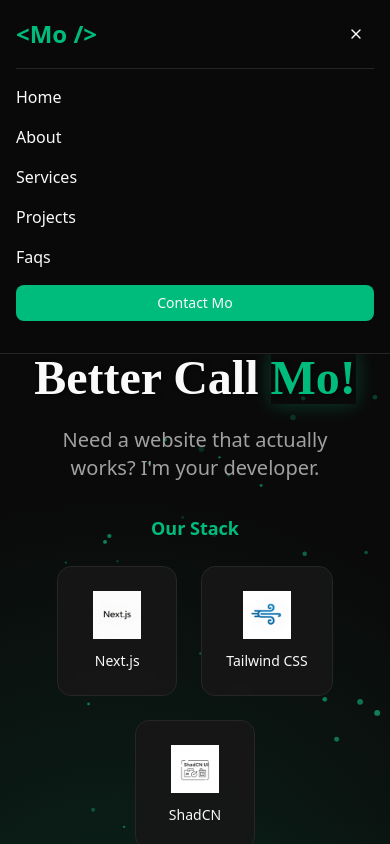
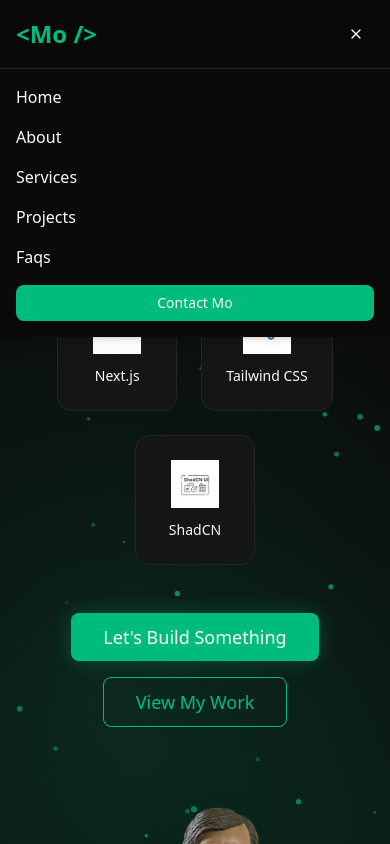
Before and after one commit to Mo-Ibra/better-call-mo, a Next.js app: page / in a window 390 px wide. Both pictures are taken after a click on the button 356 px from the left and 34 px from the top of the page. Shown: the top 844 px of the page. Built offline with nearby package versions, Linux system fonts and the light colour scheme.

Commit message:
Fix Navigation Issue

```diff
--- a/app/globals.css
+++ b/app/globals.css
@@ -156,7 +156,7 @@
   animation: footer-glow 3s ease-in-out infinite;
 }
 
-/* Contact */
+/* Contact Animation */
 @keyframes circleExpand {
   0% {
     width: 100px;
--- a/components/Navigation.tsx
+++ b/components/Navigation.tsx
@@ -3,6 +3,7 @@
 import { useState } from "react";
 import { Button } from "@/components/ui/button";
 import { Menu, X } from "lucide-react";
+import { motion, AnimatePresence } from "framer-motion";
 
 export default function Navigation() {
   const [isOpen, setIsOpen] = useState(false);
@@ -10,13 +11,13 @@
   const scrollToSection = (sectionId: string) => {
     const element = document.getElementById(sectionId);
     element?.scrollIntoView();
-    setIsOpen(false);
+    setIsOpen((prev) => !prev);
   };
 
   const scrollToTop = () => {
     window.scrollTo({ top: 0, behavior: "smooth" });
-    setIsOpen(false);
-  }
+    setIsOpen((prev) => !prev);
+  };
 
   return (
     <nav className="sticky top-0 w-full z-50 bg-background/95 backdrop-blur-sm border-b border-border">
@@ -78,14 +79,25 @@
             className="md:hidden"
             onClick={() => setIsOpen(!isOpen)}
           >
-            {isOpen ? <X /> : <Menu />}
+            {isOpen ? (
+              <X aria-label="Toggle Menu" />
+            ) : (
+              <Menu aria-label="Toggle Menu" />
+            )}
           </Button>
         </div>
 
-        {/* Mobile Navigation */}
+        {/* Mobile Navigation with Animation */}
+        <AnimatePresence>
           {isOpen && (
-          <div className="md:hidden mt-4 pb-4 border-t border-border">
-            <div className="flex flex-col space-y-4 pt-4">
+            <motion.div
+              initial={{ opacity: 0, y: -20 }}
+              animate={{ opacity: 1, y: 0 }}
+              exit={{ opacity: 0, y: -20 }}
+              transition={{ duration: 0.3 }}
+              className="absolute left-0 right-0 top-full bg-background border-t border-border shadow-md z-50 md:hidden"
+            >
+              <div className="flex flex-col space-y-4 p-4">
                 <button
                   onClick={() => scrollToTop()}
                   className="text-left text-foreground hover:text-primary transition-colors"
@@ -123,8 +135,9 @@
                   Contact Mo
                 </Button>
               </div>
-          </div>
+            </motion.div>
           )}
+        </AnimatePresence>
       </div>
     </nav>
   );
--- a/package.json
+++ b/package.json
@@ -12,6 +12,7 @@
     "@radix-ui/react-slot": "^1.2.3",
     "class-variance-authority": "^0.7.1",
     "clsx": "^2.1.1",
+    "framer-motion": "^12.23.12",
     "lucide-react": "^0.544.0",
     "next": "15.5.3",
     "react": "19.1.0",
```
Also changed, not shown: 1 other file (tests, documents, lock files or other folders). Lines whose indentation alone changed are shown as unchanged.
